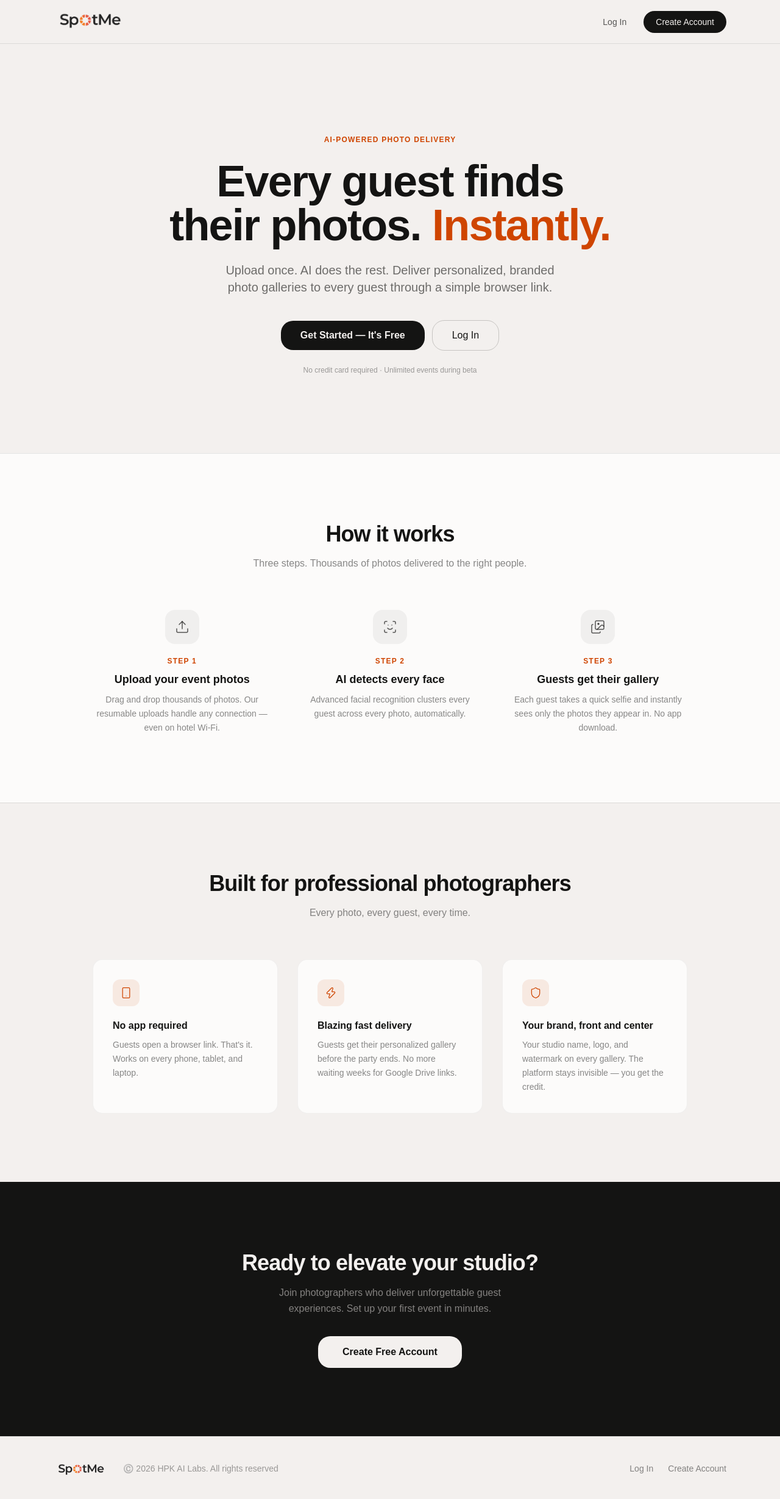
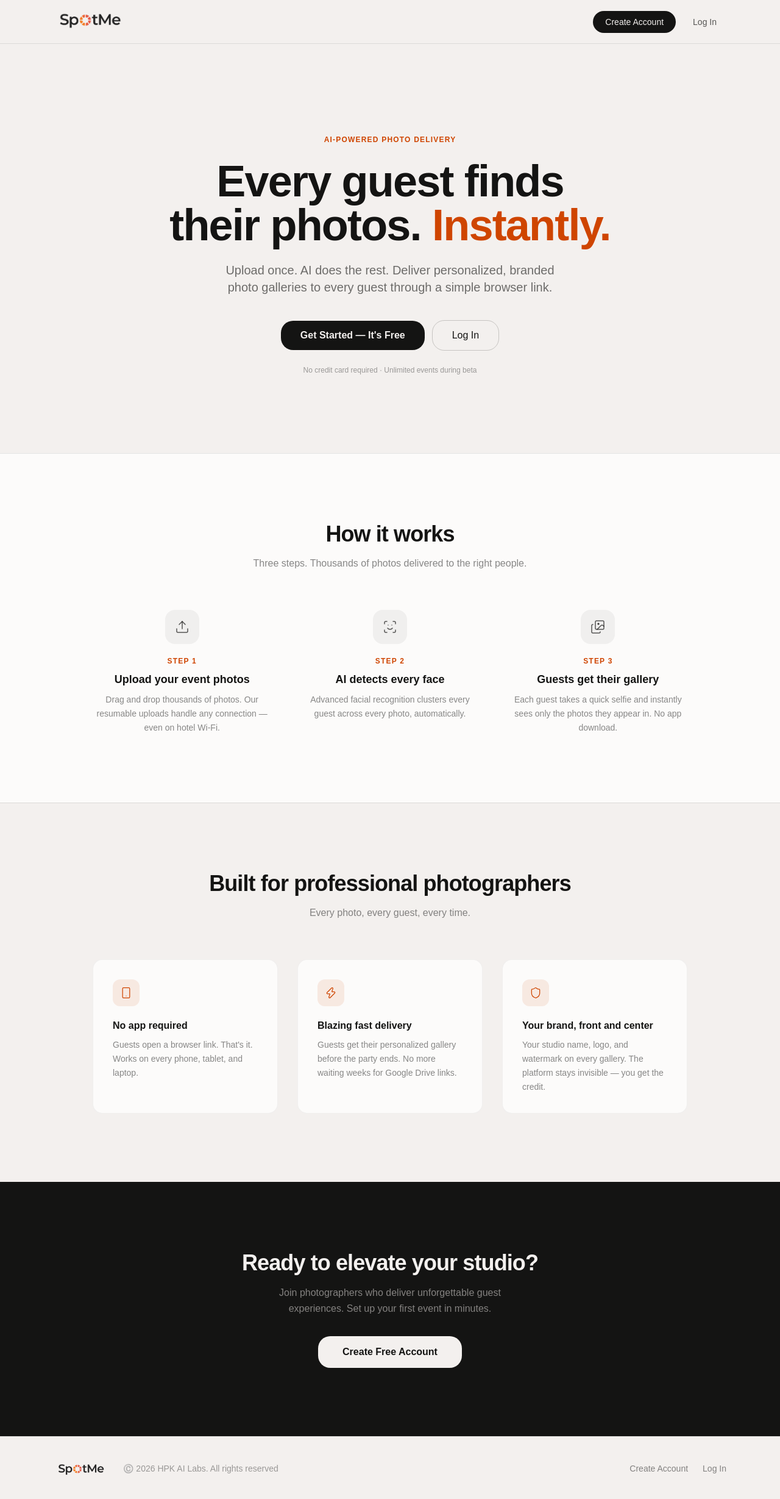
Before and after one commit to vatsal1306/event-vision-pipeline, a Next.js app in the folder frontend/: page / in a window 1280 px wide. Shown: the whole page at 61% size. Built offline with nearby package versions, Linux system fonts and the light colour scheme; no server answers; a web font is replaced by a local one.

Commit message:
style(frontend): swap create account and login buttons in marketing layout

```diff
--- a/frontend/src/app/(marketing)/layout.tsx
+++ b/frontend/src/app/(marketing)/layout.tsx
@@ -17,16 +17,16 @@ export default function MarketingLayout({
 
           <div className="flex items-center gap-3">
             <Link
+              href="/register"
+              className="text-sm font-medium bg-ink text-canvas rounded-button px-5 py-2 hover:bg-ink/90 transition-colors"
+            >
+              Create Account
+            </Link>
+            <Link
               href="/login"
               className="text-sm font-medium text-ink/70 hover:text-ink transition-colors px-4 py-2"
             >
               Log In
-            </Link>
-            <Link
-              href="/register"
-              className="text-sm font-medium bg-ink text-canvas rounded-button px-5 py-2 hover:bg-ink/90 transition-colors"
-            >
-              Create Account
             </Link>
           </div>
         </nav>
@@ -48,11 +48,11 @@ export default function MarketingLayout({
           </div>
 
           <div className="flex items-center gap-6 text-sm text-ink/50">
+            <Link href="/register" className="hover:text-ink transition-colors">
+              Create Account
+            </Link>
             <Link href="/login" className="hover:text-ink transition-colors">
               Log In
-            </Link>
-            <Link href="/register" className="hover:text-ink transition-colors">
-              Create Account
             </Link>
           </div>
         </div>
```
